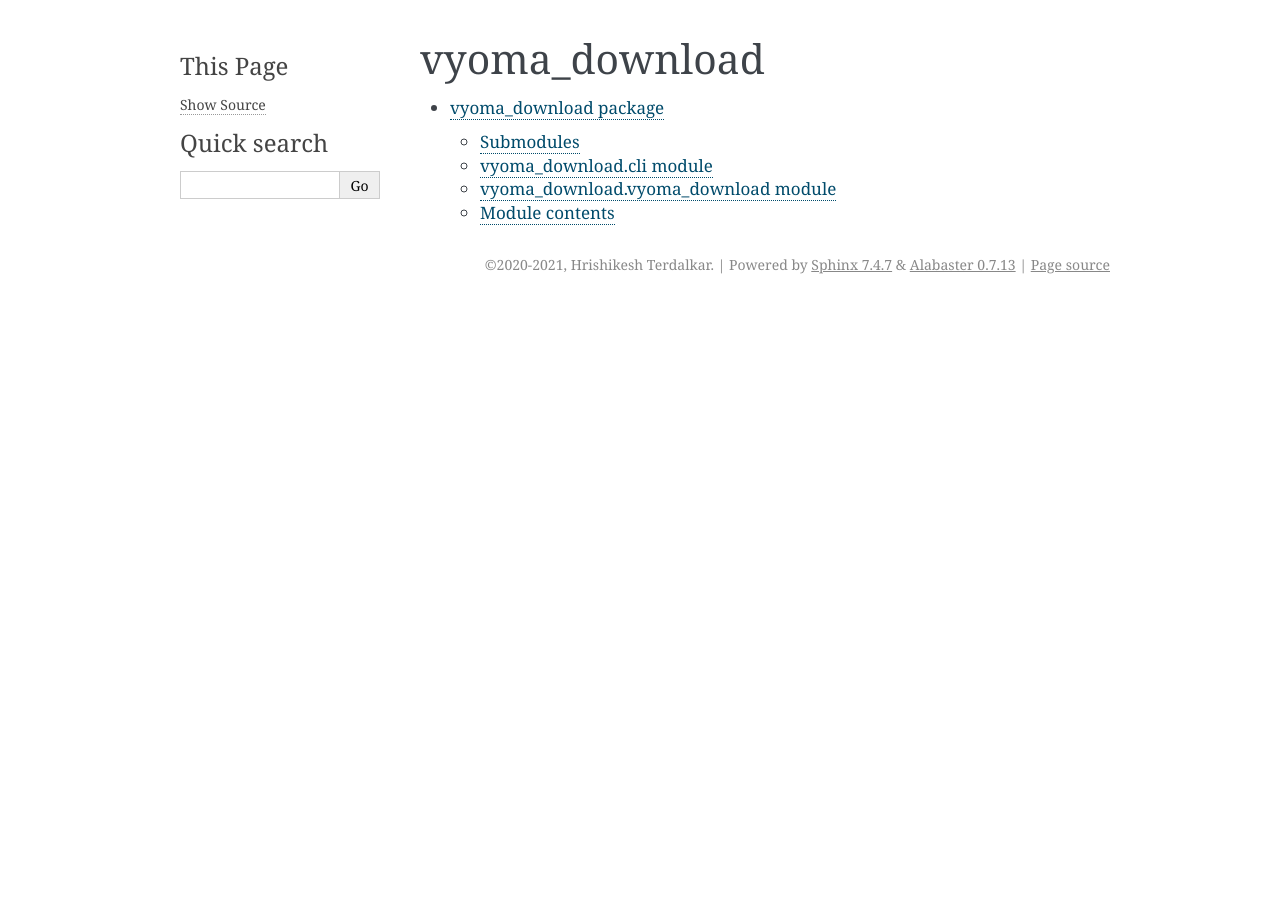
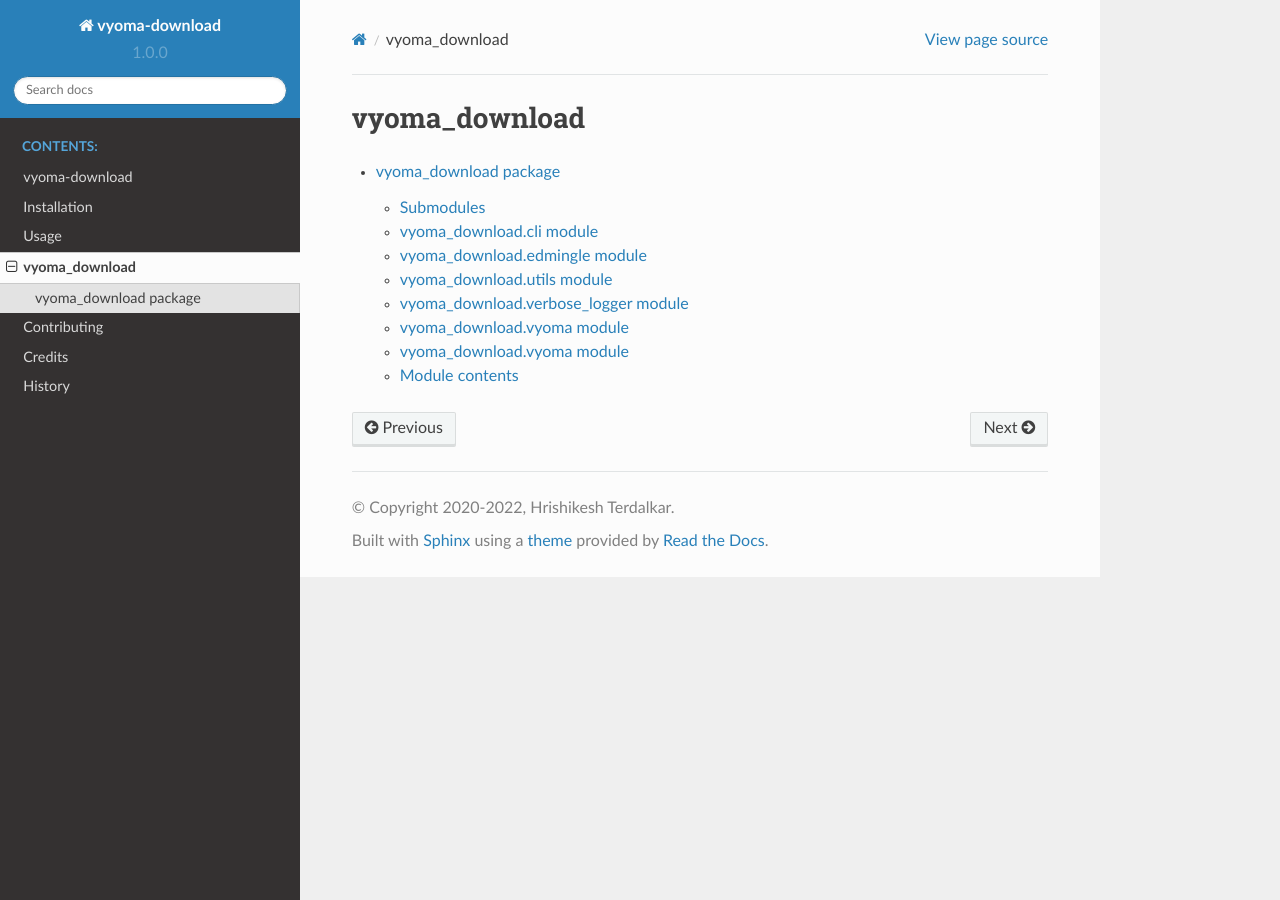
Before and after one commit to hrishikeshrt/vyoma_download, a Sphinx documentation site: the page built from docs/modules.rst, in a window 1280 px wide. Built offline with Sphinx 7.4.7 and the Read the Docs theme 2.0.0, drawn with Linux system fonts in a browser that asks for light colours.

Commit message:
docs: update docs theme

```diff
--- a/docs/conf.py
+++ b/docs/conf.py
@@ -47,7 +47,7 @@ master_doc = 'index'
 
 # General information about the project.
 project = 'vyoma-download'
-copyright = "2020-2021, Hrishikesh Terdalkar"
+copyright = "2020-2022, Hrishikesh Terdalkar"
 author = "Hrishikesh Terdalkar"
 
 # The version info for the project you're documenting, acts as replacement
@@ -83,7 +83,8 @@ todo_include_todos = False
 # The theme to use for HTML and HTML Help pages.  See the documentation for
 # a list of builtin themes.
 #
-html_theme = 'alabaster'
+# html_theme = 'alabaster'
+html_theme = 'sphinx_rtd_theme'
 
 # Theme options are theme-specific and customize the look and feel of a
 # theme further.  For a list of options available for each theme, see the
@@ -129,7 +130,7 @@ latex_elements = {
 latex_documents = [
     (master_doc, 'vyoma_download.tex',
      'vyoma-download Documentation',
-     'Hrishikesh Terdalkar', 'manual'),
+     author, 'manual'),
 ]
 
 
@@ -154,6 +155,6 @@ texinfo_documents = [
      'vyoma-download Documentation',
      author,
      'vyoma_download',
-     'One line description of project.',
+     'Download course contents from sanskritfromhome.org',
      'Miscellaneous'),
 ]
--- a/docs/vyoma_download.rst
+++ b/docs/vyoma_download.rst
@@ -12,10 +12,42 @@ vyoma\_download.cli module
    :undoc-members:
    :show-inheritance:
 
-vyoma\_download.vyoma\_download module
+vyoma\_download.edmingle module
+-------------------------------
+
+.. automodule:: vyoma_download.edmingle
+   :members:
+   :undoc-members:
+   :show-inheritance:
+
+vyoma\_download.utils module
+----------------------------
+
+.. automodule:: vyoma_download.utils
+   :members:
+   :undoc-members:
+   :show-inheritance:
+
+vyoma\_download.verbose\_logger module
 --------------------------------------
 
-.. automodule:: vyoma_download.vyoma_download
+.. automodule:: vyoma_download.verbose_logger
+   :members:
+   :undoc-members:
+   :show-inheritance:
+
+vyoma\_download.vyoma module
+----------------------------
+
+.. automodule:: vyoma_download.vyoma
+   :members:
+   :undoc-members:
+   :show-inheritance:
+
+vyoma\_download.vyoma module
+----------------------------
+
+.. automodule:: vyoma_download.vyoma
    :members:
    :undoc-members:
    :show-inheritance:
```
